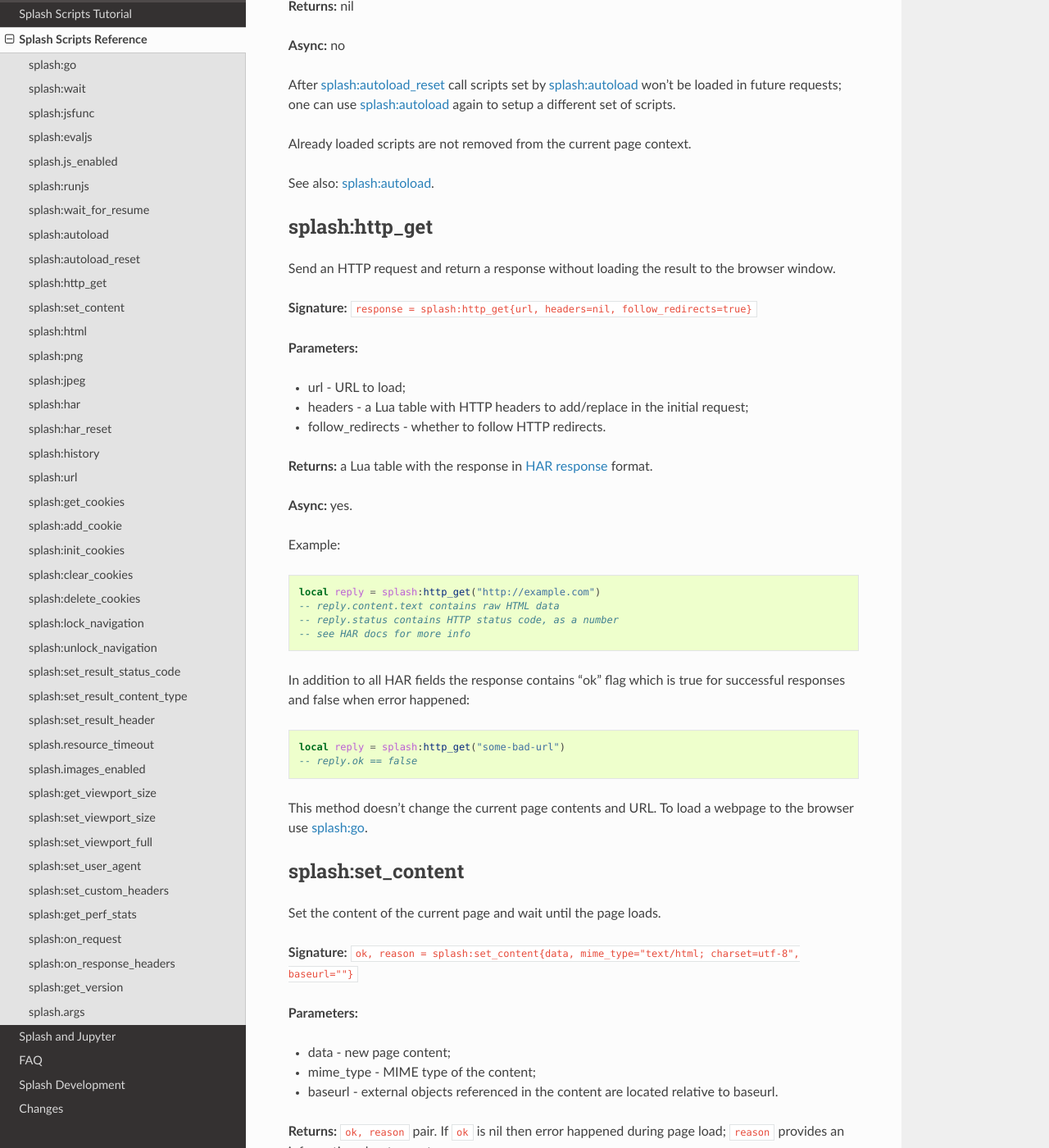
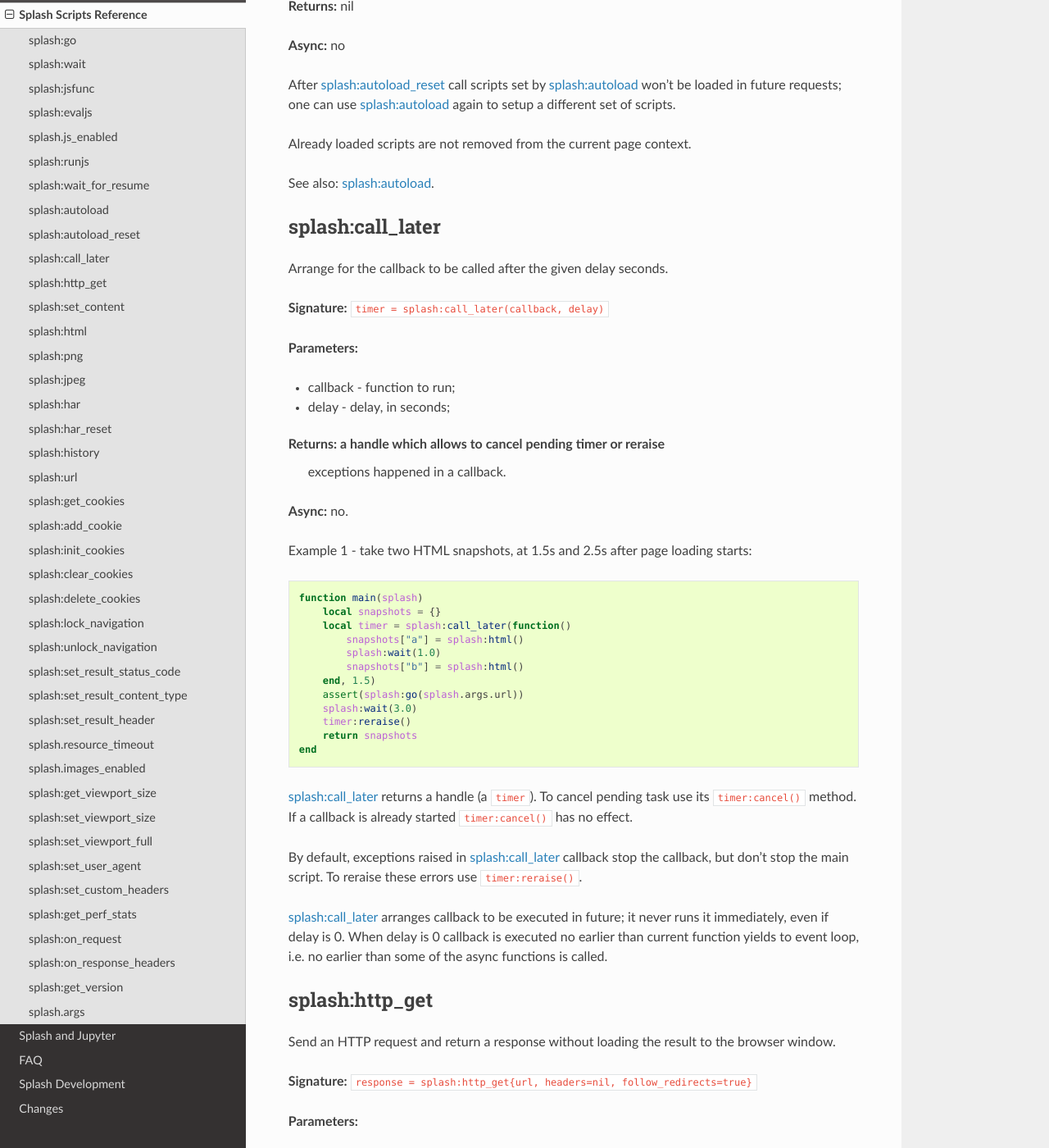
Before and after one commit to scrapinghub/splash, a Sphinx documentation site: the page built from docs/scripting-ref.rst, in a window 1280 px wide and 1400 px high, scrolled down 13593 px. Shown: the whole window at 82% size. Built offline with Sphinx 7.4.7 and the Read the Docs theme 2.0.0, drawn with Linux system fonts in a browser that asks for light colours.

Commit message:
DOC splash:call_later docs

```diff
--- a/docs/scripting-ref.rst
+++ b/docs/scripting-ref.rst
@@ -739,6 +739,57 @@ Already loaded scripts are not removed from the current page context.
 See also: :ref:`splash-autoload`.
 
 
+.. _splash-call-later:
+
+splash:call_later
+-----------------
+
+Arrange for the callback to be called after the given delay seconds.
+
+**Signature:** ``timer = splash:call_later(callback, delay)``
+
+**Parameters:**
+
+* callback - function to run;
+* delay - delay, in seconds;
+
+**Returns:** a handle which allows to cancel pending timer or reraise
+  exceptions happened in a callback.
+
+**Async:** no.
+
+Example 1 - take two HTML snapshots, at 1.5s and 2.5s after page
+loading starts:
+
+.. code-block:: lua
+
+    function main(splash)
+        local snapshots = {}
+        local timer = splash:call_later(function()
+            snapshots["a"] = splash:html()
+            splash:wait(1.0)
+            snapshots["b"] = splash:html()
+        end, 1.5)
+        assert(splash:go(splash.args.url))
+        splash:wait(3.0)
+        timer:reraise()
+        return snapshots
+    end
+
+:ref:`splash-call-later` returns a handle (a ``timer``). To cancel pending
+task use its ``timer:cancel()`` method. If a callback is already
+started ``timer:cancel()`` has no effect.
+
+By default, exceptions raised in :ref:`splash-call-later` callback
+stop the callback, but don't stop the main script. To reraise these errors
+use ``timer:reraise()``.
+
+:ref:`splash-call-later` arranges callback to be executed in future;
+it never runs it immediately, even if delay is 0. When delay is 0
+callback is executed no earlier than current function yields to event loop,
+i.e. no earlier than some of the async functions is called.
+
+
 .. _splash-http-get:
 
 splash:http_get
```
Also changed, not shown: 1 other file.
